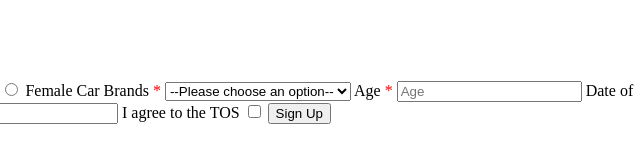
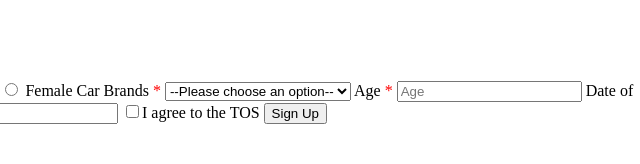
Before and after one commit to acciojob/signup-form-car-Chhaya-Soni, a website: page main.html in a window 1280 px wide. Shown: the full height of the page, 619-1259 px from the left. Drawn offline with Linux system fonts and the light colour scheme.

Commit message:
created a submission

```diff
--- a/main.html
+++ b/main.html
@@ -42,7 +42,7 @@
             <label for="password">Password <span style="color: red;">*</span></label>
             <input type="password" id="password" name="password" placeholder="Password" required>
 
-            <label> I agree to the TOS </label><input type="checkbox" id="tos" name="tos" required>
+            <label for="tos"><input type="checkbox" id="tos" name="tos" required>I agree to the TOS </label>
 
             <button type="submit">Sign Up</button>
         </form>
```
